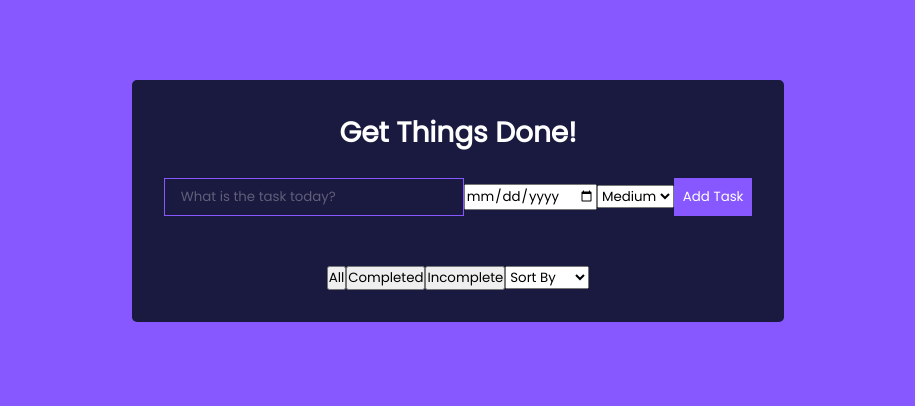
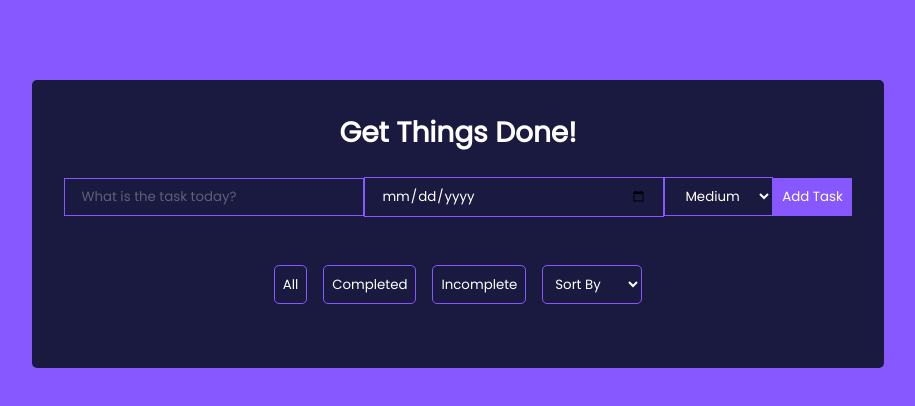
Before and after one commit to CeeGitau/to-do-list-react, a React (Create React App) app: page / in a window 1280 px wide. Shown: the top 406 px of the page, without its empty margins (182-1097 px from the left). Built offline with nearby package versions, Linux system fonts and the light colour scheme.

Commit message:
Added styling to due date and priority features

```diff
--- a/src/App.css
+++ b/src/App.css
@@ -51,6 +51,25 @@ h1 {
   color: #ffffff4d;
 }
 
+.todo-date-input {
+  outline: none;
+  background: none;
+  border: 1px solid #8758ff;
+  padding: 0.5rem 1rem;
+  margin-bottom: 2rem;
+  width: 300px;
+  color: #fff;
+}
+
+.todo-priority-input {
+  outline: none;
+  background: none;
+  border: 1px solid #8758ff;
+  padding: 0.5rem 1rem;
+  margin-bottom: 2rem;
+  color: #fff;
+}
+
 .todo-btn {
   background: #8758ff;
   color: #fff;
@@ -68,6 +87,34 @@ h1 {
   padding: 0.75rem 1rem;
   border-radius: 5px;
   margin-bottom: 1rem;
+}
+
+.todo-due-date,
+.todo-priority {
+  color: #ffffffb3;
+  font-size: 0.9rem;
+}
+
+.filters {
+  display: flex;
+  justify-content: center;
+  margin-bottom: 2rem;
+}
+
+.filters button,
+.filters select {
+  background: #1A1A40;
+  color: #fff;
+  border: 1px solid #8758ff;
+  margin: 0 0.5rem;
+  padding: 0.5rem;
+  cursor: pointer;
+  border-radius: 5px;
+}
+
+.filters button:hover,
+.filters select:hover {
+  background: #8758ff;
 }
 
 .fa-trash {
```
